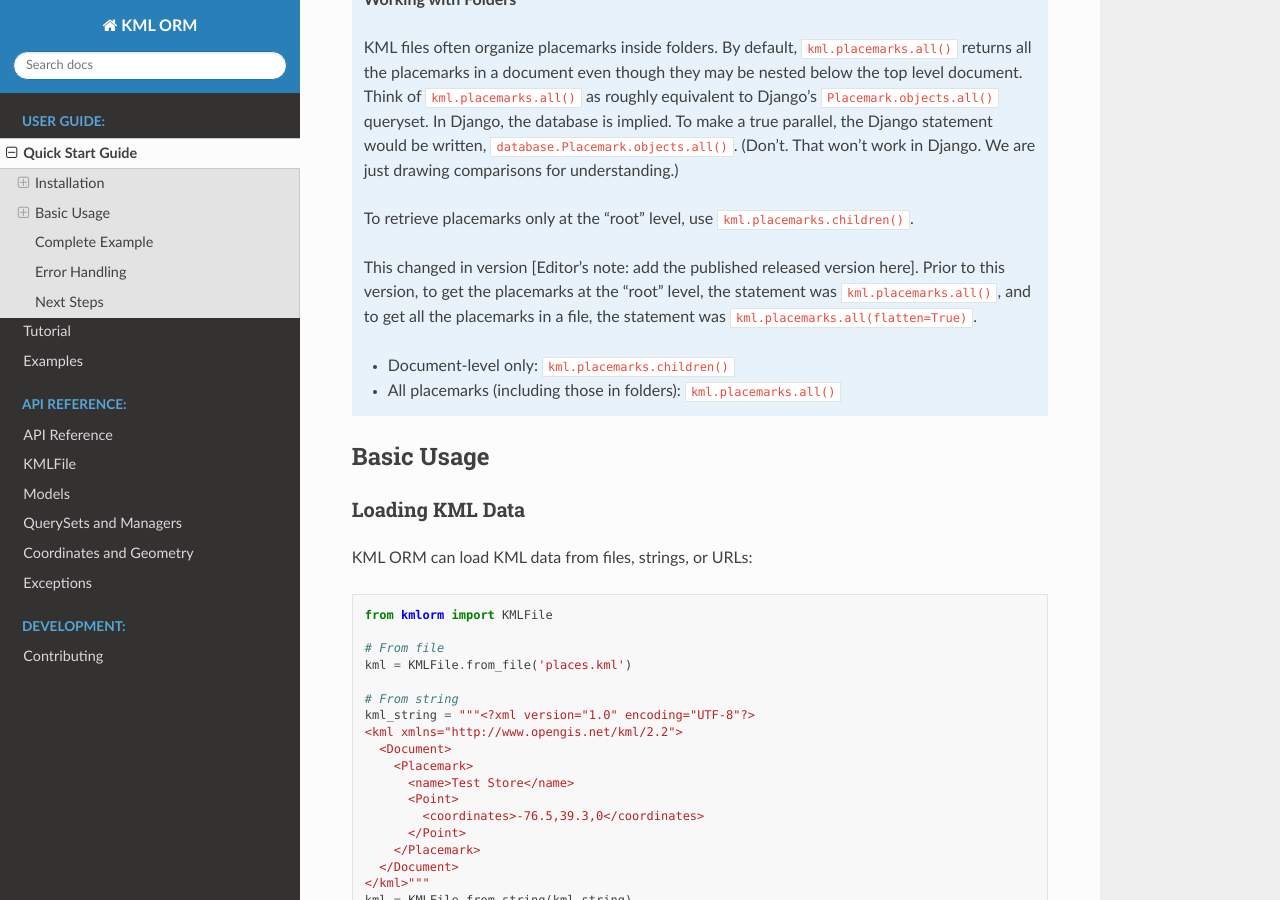
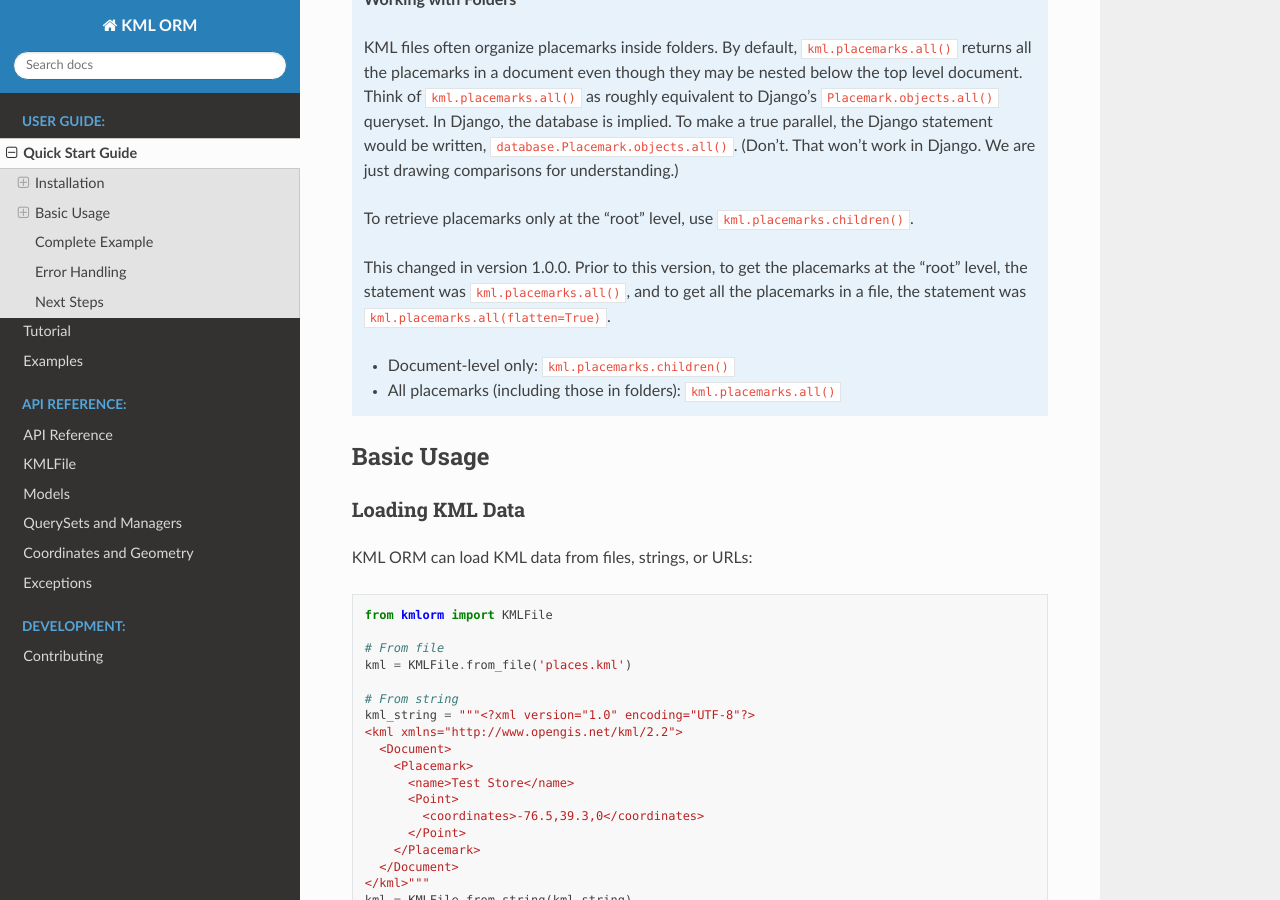
Before and after one commit to stbrie/kmlorm, a Sphinx documentation site: the page built from docs/source/quickstart.rst, in a window 1280 px wide and 900 px high, scrolled down 554 px. Built offline with Sphinx 7.4.7 and the Read the Docs theme 3.1.0, drawn with Linux system fonts in a browser that asks for light colours.

Commit message:
Removed editorial note

```diff
--- a/docs/source/quickstart.rst
+++ b/docs/source/quickstart.rst
@@ -30,9 +30,7 @@ Requirements
 
    To retrieve placemarks only at the "root" level, use ``kml.placemarks.children()``.
 
-   This changed in version [Editor's note: add the published released version here].  Prior to this version,
-   to get the placemarks at the "root" level, the statement was ``kml.placemarks.all()``, and
-   to get all the placemarks in a file, the statement was ``kml.placemarks.all(flatten=True)``.
+   This changed in version 1.0.0.  Prior to this version, to get the placemarks at the "root" level, the statement was ``kml.placemarks.all()``, and to get all the placemarks in a file, the statement was ``kml.placemarks.all(flatten=True)``.
 
    * Document-level only: ``kml.placemarks.children()``
    * All placemarks (including those in folders): ``kml.placemarks.all()``
```
